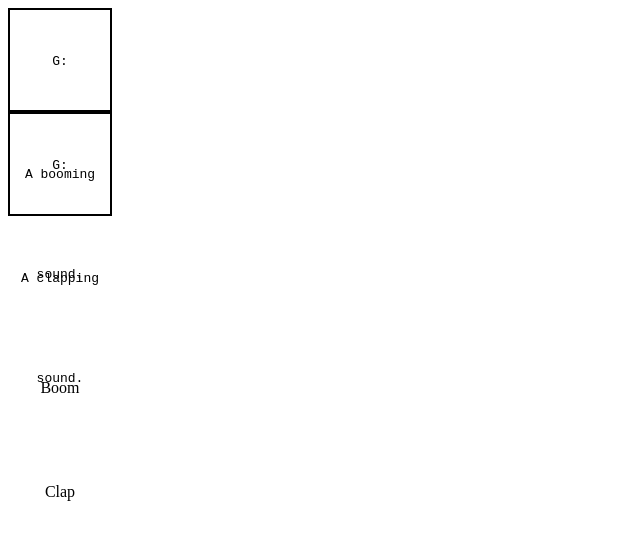
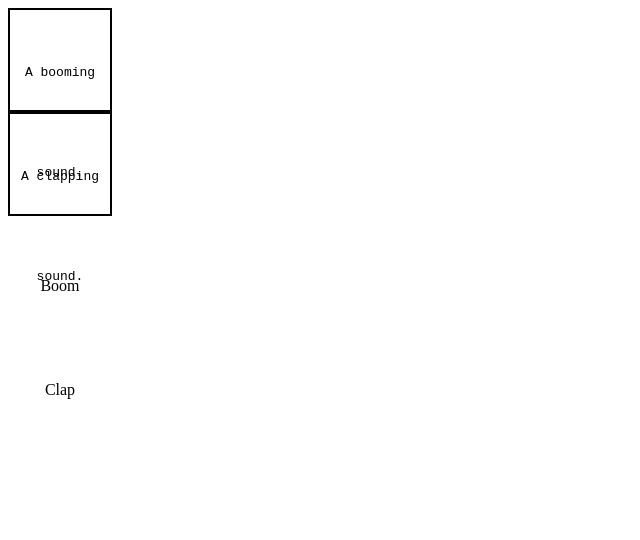
Before and after one commit to avilla1/drumkit-1, a Jekyll site: the page built from index.html, in a window 1280 px wide. Shown: the top 540 px of the page, without its empty margins (0-640 px from the left). Built offline with Jekyll 4.4.1, drawn with Linux system fonts in a browser that asks for light colours.

Commit message:
Update default.html

```diff
--- a/_layouts/default.html
+++ b/_layouts/default.html
@@ -52,8 +52,8 @@ function removeTransition(e) {
 {% for post in site.posts %}
 
       <div class="keys">
-        <div data-key="{{ post.key }}" class="key">
-          <kbd>G: {{ post.content }}</kbd>
+        <div data-key="{{ post.keycode }}" class="key">
+          <kbd>{{ post.content }}</kbd>
           <span class="sound">{{ post.title }}</span>
       </div>
 
```
